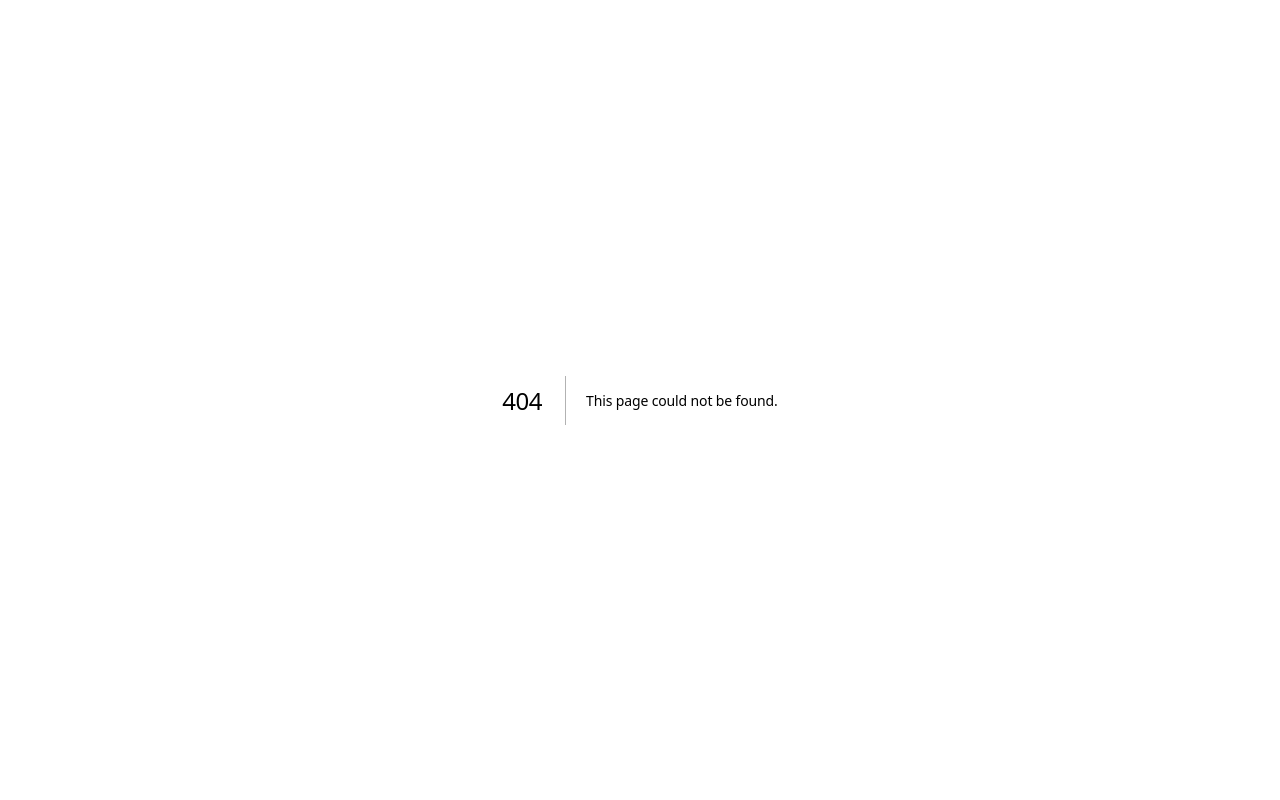
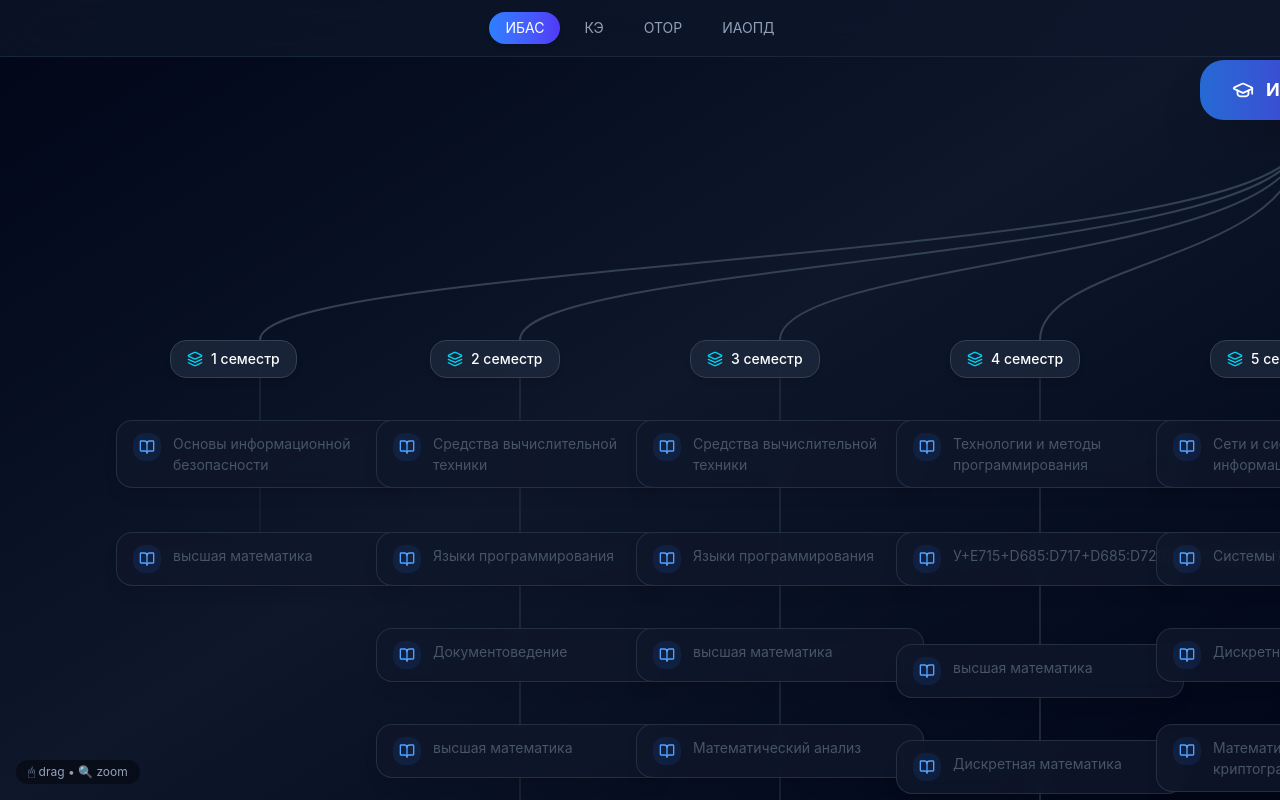
Before and after one commit to WalexWeb/knowledge-base, a Next.js app: page /education-tree in a window 1280 px wide. Before the commit this address had no page. Built offline with nearby package versions, Linux system fonts and the light colour scheme.

Commit message:
style: добавил логотип в header

```diff
--- /dev/null
+++ b/app/education-tree/page.tsx
@@ -0,0 +1,197 @@
+"use client";
+
+import { useMemo, useRef, useState } from "react";
+import { GraduationCap, Layers, BookOpen } from "lucide-react";
+import DATA from "@/src/data/Baza_znanii_structure.json";
+
+export default function EducationTreePage() {
+  const specializations = useMemo(() => {
+    return DATA.directions.flatMap((dir: any) =>
+      dir.specializations.map((spec: any) => ({
+        id: spec.id,
+        name: spec.name,
+        semesters: spec.semesters,
+      })),
+    );
+  }, []);
+
+  const [selectedSpecId, setSelectedSpecId] = useState(specializations[0]?.id);
+
+  const selectedSpec = specializations.find((s) => s.id === selectedSpecId);
+
+  const [scale, setScale] = useState(1);
+  const [position, setPosition] = useState({ x: 0, y: 0 });
+
+  const isDragging = useRef(false);
+  const last = useRef({ x: 0, y: 0 });
+
+  const onMouseDown = (e: any) => {
+    isDragging.current = true;
+    last.current = { x: e.clientX, y: e.clientY };
+  };
+
+  const onMouseMove = (e: any) => {
+    if (!isDragging.current) return;
+
+    const dx = e.clientX - last.current.x;
+    const dy = e.clientY - last.current.y;
+
+    setPosition((p) => ({ x: p.x + dx, y: p.y + dy }));
+    last.current = { x: e.clientX, y: e.clientY };
+  };
+
+  const onMouseUp = () => (isDragging.current = false);
+
+  const onWheel = (e: any) => {
+    e.preventDefault();
+    setScale((s) => Math.min(1.6, Math.max(0.5, s - e.deltaY * 0.001)));
+  };
+
+  if (!selectedSpec) return null;
+
+  const semesters = [...selectedSpec.semesters].sort(
+    (a: any, b: any) => a.number - b.number,
+  );
+
+  // 🔥 ключевая часть — расчёт позиций
+  const layout = useMemo(() => {
+    return semesters.map((sem: any, i: number) => {
+      let offsetY = 0;
+
+      const items = sem.disciplines.map((d: any) => {
+        // примерная оценка высоты (чем длиннее текст — тем выше)
+        const lines = Math.ceil(d.name.length / 28);
+        const height = 60 + lines * 16;
+
+        const y = 420 + offsetY;
+        offsetY += height + 20;
+
+        return { ...d, y, height };
+      });
+
+      return {
+        ...sem,
+        x: 260 + i * 260,
+        items,
+      };
+    });
+  }, [semesters]);
+
+  return (
+    <div
+      className="w-full h-screen bg-linear-to-br from-slate-950 via-slate-900 to-slate-950 text-white overflow-hidden"
+      onMouseMove={onMouseMove}
+      onMouseUp={onMouseUp}
+      onWheel={onWheel}
+    >
+      {/* HEADER */}
+      <div className="absolute top-0 left-0 w-full z-20 bg-slate-900/70 backdrop-blur-xl border-b border-slate-700/40 p-3 flex justify-center gap-2 flex-wrap">
+        {specializations.map((s) => (
+          <button
+            key={s.id}
+            onClick={() => setSelectedSpecId(s.id)}
+            className={`px-4 py-1.5 rounded-full text-sm transition ${
+              selectedSpecId === s.id
+                ? "bg-linear-to-r from-blue-500 to-indigo-600 shadow-md"
+                : "text-slate-400 hover:text-white hover:bg-white/5"
+            }`}
+          >
+            {s.name}
+          </button>
+        ))}
+      </div>
+
+      {/* CANVAS */}
+      <div
+        className="w-full h-full cursor-grab active:cursor-grabbing"
+        onMouseDown={onMouseDown}
+      >
+        <div
+          style={{
+            transform: `translate(${position.x}px, ${position.y}px) scale(${scale})`,
+            transformOrigin: "0 0",
+          }}
+          className="relative w-650 h-450"
+        >
+          {/* ROOT */}
+          <div className="absolute left-300 top-15 px-8 py-4 rounded-2xl flex items-center gap-3 shadow-2xl bg-linear-to-r from-blue-500/80 to-indigo-600/80 backdrop-blur-xl">
+            <GraduationCap size={22} />
+            <span className="text-lg font-bold">{selectedSpec.name}</span>
+          </div>
+
+          {/* SVG */}
+          <svg className="absolute w-full h-full pointer-events-none">
+            {layout.map((sem) => (
+              <path
+                key={sem.id}
+                d={`M1300 140 C1300 260, ${sem.x} 260, ${sem.x} 340`}
+                stroke="#334155"
+                fill="none"
+                strokeWidth="2"
+              />
+            ))}
+
+            {layout.map((sem) =>
+              sem.items.map((item: any, idx: number) => (
+                <path
+                  key={item.id}
+                  d={`M${sem.x} 360 C${sem.x} 380, ${sem.x} ${
+                    item.y - 10
+                  }, ${sem.x} ${item.y}`}
+                  stroke="#1e293b"
+                  fill="none"
+                />
+              )),
+            )}
+          </svg>
+
+          {/* SEMESTERS */}
+          {layout.map((sem) => (
+            <div key={sem.id}>
+              {/* карточка семестра */}
+              <div
+                className="absolute px-4 py-2 rounded-xl flex items-center gap-2 bg-slate-800/80 backdrop-blur border border-slate-700 shadow-md"
+                style={{
+                  left: sem.x - 90,
+                  top: 340,
+                }}
+              >
+                <Layers size={16} className="text-cyan-400" />
+                <span className="text-sm font-medium">
+                  {sem.number} семестр
+                </span>
+              </div>
+
+              {/* дисциплины */}
+              {sem.items.map((d: any) => (
+                <div
+                  key={d.id}
+                  className="absolute w-72 px-4 py-3 rounded-xl bg-slate-900/80 backdrop-blur border border-slate-700/60 shadow-lg hover:shadow-xl transition group"
+                  style={{
+                    left: sem.x - 144,
+                    top: d.y,
+                  }}
+                >
+                  <div className="flex items-start gap-3">
+                    <div className="p-1.5 bg-blue-500/10 rounded-lg group-hover:bg-blue-500/20 transition">
+                      <BookOpen size={16} className="text-blue-400" />
+                    </div>
+
+                    <p className="text-sm text-slate-200 leading-relaxed wrap-break-word">
+                      {d.name}
+                    </p>
+                  </div>
+                </div>
+              ))}
+            </div>
+          ))}
+        </div>
+      </div>
+
+      {/* HUD */}
+      <div className="absolute bottom-4 left-4 text-xs text-slate-400 bg-black/40 px-3 py-1 rounded-full backdrop-blur">
+        🖱 drag • 🔍 zoom
+      </div>
+    </div>
+  );
+}
--- a/app/page.tsx
+++ b/app/page.tsx
@@ -6,7 +6,6 @@ import Link from "next/link";
 import {
   Map,
   BarChart3,
-  Shield,
   BookOpen,
   BookMarked,
   Calendar,
@@ -20,8 +19,6 @@ import { useKnowledgeBaseStore } from "@/src/store/knowledge-base";
 import {
   Tabs,
   TabsContent,
-  TabsList,
-  TabsTrigger,
 } from "@/src/components/ui/tabs";
 import { CompetencyMap } from "@/src/components/competency-map";
 import { ComparisonPanel } from "@/src/components/comparison-panel";
@@ -437,7 +434,7 @@ export default function Home() {
               <ul className="space-y-2 text-sm">
                 <li>
                   <Link
-                    href="/"
+                    href="/education-tree"
                     className="text-slate-600 dark:text-slate-400 hover:text-indigo-600 dark:hover:text-indigo-400 transition-colors"
                   >
                     Карта дисциплин
--- a/src/components/page-header.tsx
+++ b/src/components/page-header.tsx
@@ -3,6 +3,7 @@
 import { motion } from "framer-motion";
 import Link from "next/link";
 import { Map, Zap, Trophy, Network, Shield } from "lucide-react";
+import Image from "next/image";
 
 interface PageHeaderProps {
   currentPage?: "map" | "simulator" | "tracker" | "correlations";
@@ -39,12 +40,16 @@ export const PageHeader: React.FC<PageHeaderProps> = ({
     <motion.div
       initial={{ opacity: 0, x: -20 }}
       animate={{ opacity: 1, x: 0 }}
-      className="flex items-center gap-2"
+      className="flex items-center gap-3"
     >
-      <div className="p-1.5 rounded-lg bg-indigo-100/50 dark:bg-indigo-900/30">
-        <Shield size={22} className="text-indigo-600 dark:text-indigo-400" />
-      </div>
-      <span className="text-lg font-bold bg-linear-to-r from-indigo-600 to-purple-600 bg-clip-text text-transparent">
+      <Image
+        src="/logo.png"
+        alt="Logo"
+        width={56}
+        height={56}
+        className="shrink-0"
+      />
+      <span className="text-2xl font-bold bg-linear-to-r from-indigo-600 to-purple-600 bg-clip-text text-transparent">
         База знаний
       </span>
     </motion.div>
@@ -100,7 +105,7 @@ export const PageHeader: React.FC<PageHeaderProps> = ({
               <motion.button
                 whileHover={{ scale: 1.05 }}
                 whileTap={{ scale: 0.95 }}
-                className={`hidden sm:flex items-center gap-2 px-3 py-2 rounded-lg text-sm font-medium transition-all ${bgColorClass} ${textColorClass} border ${borderColorClass}`}
+                className={`hidden sm:flex items-center gap-2 px-4 py-2.5 rounded-lg text-base font-medium transition-all ${bgColorClass} ${textColorClass} border ${borderColorClass}`}
               >
                 <Icon size={16} />
                 <span>{label}</span>
@@ -113,9 +118,9 @@ export const PageHeader: React.FC<PageHeaderProps> = ({
   );
 
   return (
-    <nav className="sticky top-0 z-40 bg-white/70 dark:bg-slate-950/70 backdrop-blur-xl border-b border-slate-200 dark:border-slate-800">
-      <div className="max-w-7xl mx-auto px-4 sm:px-6 lg:px-8">
-        <div className="flex items-center justify-between h-16">
+    <nav className="sticky top-0 z-40 bg-white/70 dark:bg-slate-950/70 backdrop-blur-xl border-b border-slate-200 dark:border-slate-800 h-16">
+      <div className="max-w-7xl mx-auto px-4 sm:px-6 lg:px-8 h-full">
+        <div className="flex items-center justify-between h-full">
           <div className="flex items-center gap-4 shrink-0">
             {leftSlot ?? defaultLeftSlot}
           </div>
```
Also changed, not shown: 1 other file (tests, documents, lock files or other folders).
